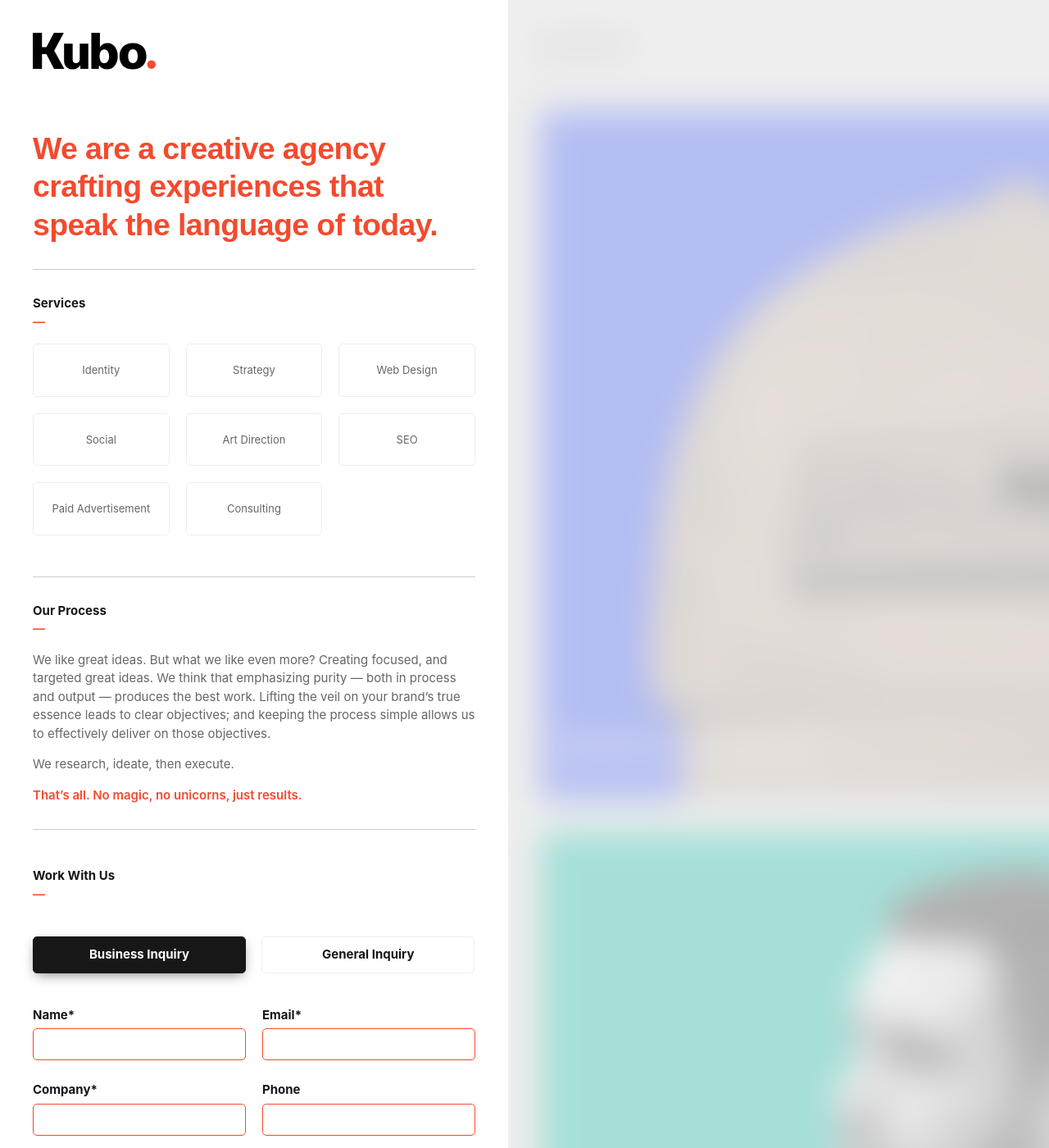
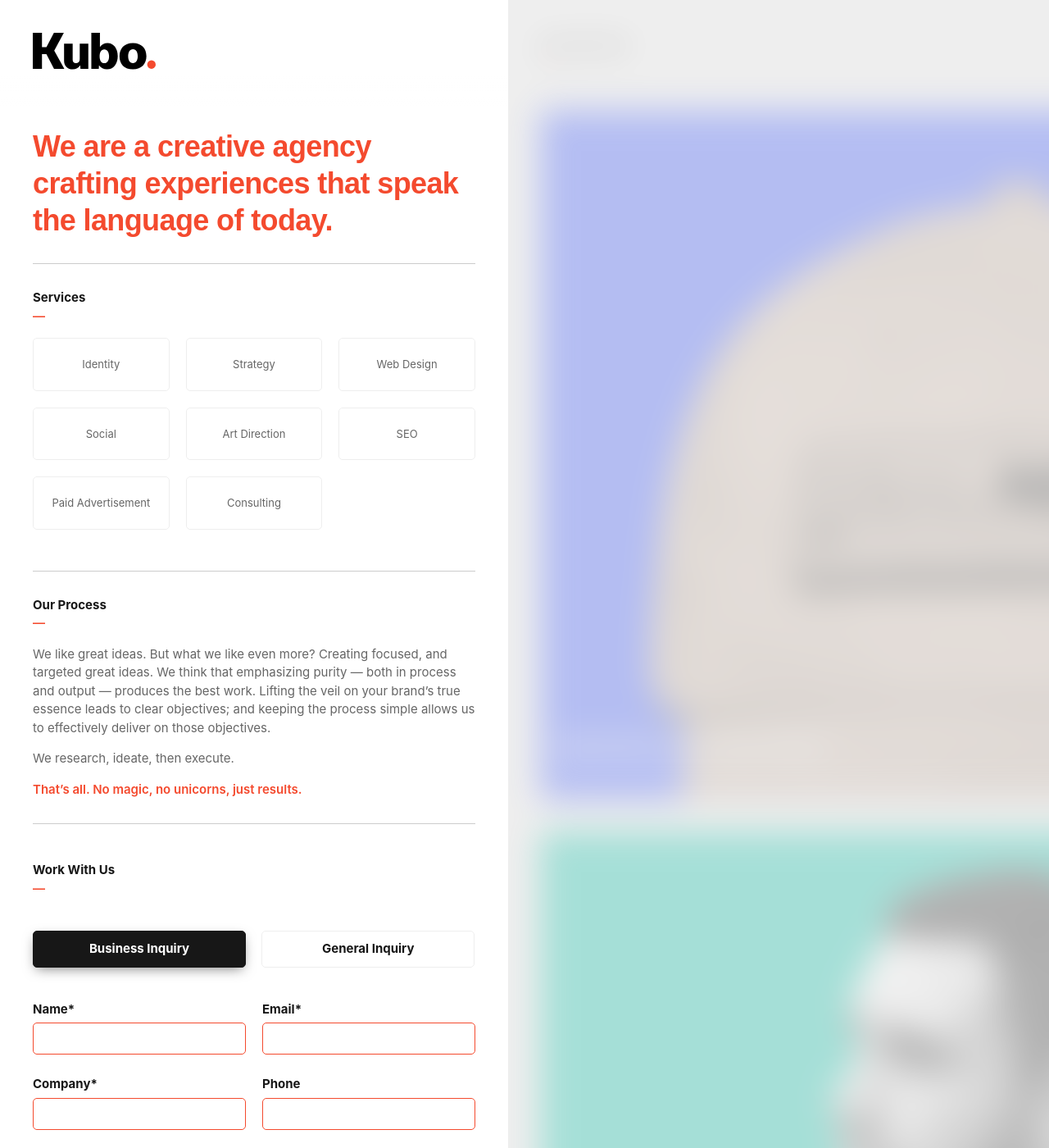
Before and after one commit to KuboNYC/kubonyc.github.io, a Jekyll site: the page built from contact.html, in a window 1280 px wide and 1400 px high. Shown: the whole window at 82% size. Built offline with Jekyll 4.4.1, drawn with Linux system fonts in a browser that asks for light colours; nearby versions of some CDN libraries.

Commit message:
Introduction Type

```diff
--- a/_scss/4-Pages/_about.sass
+++ b/_scss/4-Pages/_about.sass
@@ -52,7 +52,7 @@ hr
 
 .introduction
   &__callout
-    font-size: 2.5em
+    font-size: 2.4em
     font-family: 'Usual', sans-serif
     line-height: 1.25em
     color: $c-orange
--- a/css/main.css
+++ b/css/main.css
@@ -764,7 +764,7 @@ hr {
   margin-bottom: 30px; }
 
 .introduction__callout {
-  font-size: 2.5em;
+  font-size: 2.4em;
   font-family: 'Usual', sans-serif;
   line-height: 1.25em;
   color: #F44A2E;
```
